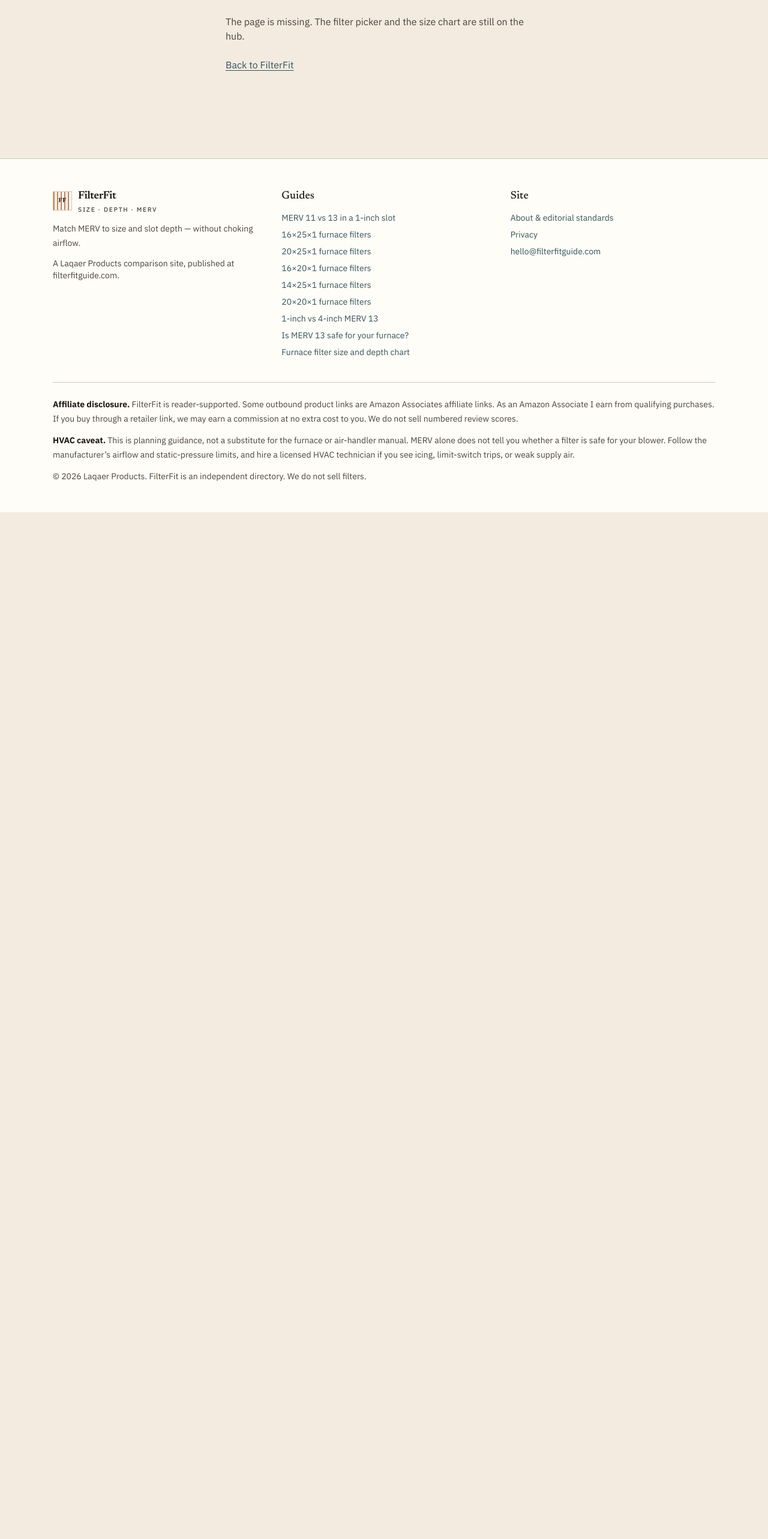
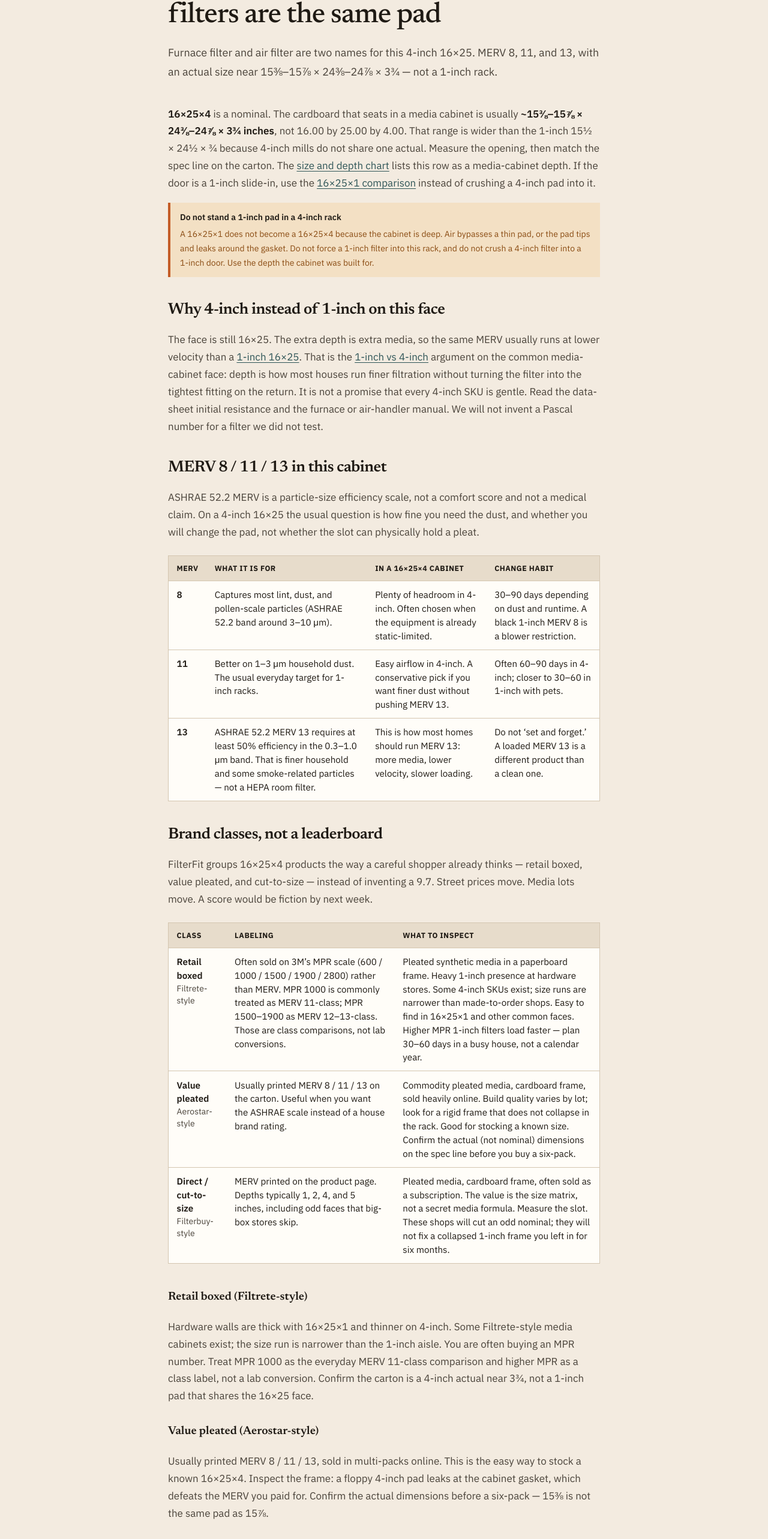
Before and after one commit to laqaer/filter-fit, a Next.js app: page /16x25x4-furnace-filters in a window 1280 px wide. Before the commit this address had no page. Shown: the part 214-2780 px from the top of the page at 60% size. Before the commit the page ends 1068 px from the top, so only its background shows below. Built offline with nearby package versions, Linux system fonts and the light colour scheme.

Commit message:
feat(content): add 16x25x4 furnace and air filter money page (FF-CONTENT-007)
Media-cabinet size page for the same 16×25 pad, with MERV 8/11/13, brand classes, and the existing laqaer-20 search block.

Co-authored-by: laqaer <laqaer@users.noreply.github.com>

```diff
--- /dev/null
+++ b/app/16x25x4-furnace-filters/page.tsx
@@ -0,0 +1,183 @@
+import type { Metadata } from "next";
+import Link from "next/link";
+import { AmazonShopExamples } from "@/components/amazon-shop-examples";
+import { Callout } from "@/components/callout";
+import { GuideHero } from "@/components/guide-hero";
+import { JsonLd } from "@/components/json-ld";
+import { RelatedGuides } from "@/components/related-guides";
+import { brandClasses, mervRows } from "@/lib/filters";
+import { openGraphImage } from "@/lib/metadata";
+import { articleJsonLd } from "@/lib/schema";
+
+const title = "16×25×4 furnace filters and air filters: MERV 8 vs 11 vs 13";
+const description =
+  "16x25x4 furnace filters and air filters are the same pad. MERV 8, 11, and 13 in a media cabinet — actual size, 4-inch vs 1-inch, and brand classes, no fake scores.";
+
+export const metadata: Metadata = {
+  title,
+  description,
+  alternates: { canonical: "/16x25x4-furnace-filters" },
+  openGraph: { ...openGraphImage, title, description, url: "/16x25x4-furnace-filters" },
+};
+
+export default function Size16x25x4Page() {
+  return (
+    <article className="mx-auto max-w-3xl px-4 py-12 sm:px-6">
+      <JsonLd
+        data={articleJsonLd({
+          headline: title,
+          description,
+          path: "/16x25x4-furnace-filters",
+        })}
+      />
+      <GuideHero
+        kicker="Media cabinet"
+        title="16×25×4 furnace filters and air filters are the same pad"
+        dek="Furnace filter and air filter are two names for this 4-inch 16×25. MERV 8, 11, and 13, with an actual size near 15⅜–15⅞ × 24⅜–24⅞ × 3¾ — not a 1-inch rack."
+      />
+
+      <div className="prose-fit mt-10">
+        <p>
+          <strong>16×25×4</strong> is a nominal. The cardboard that seats in a media cabinet is
+          usually <strong>~15⅜–15⅞ × 24⅜–24⅞ × 3¾ inches</strong>, not 16.00 by 25.00 by
+          4.00. That range is wider than the 1-inch 15½ × 24½ × ¾ because 4-inch mills do not share
+          one actual. Measure the opening, then match the spec line on the carton. The{" "}
+          <Link href="/furnace-filter-size-depth-chart">size and depth chart</Link> lists this row
+          as a media-cabinet depth. If the door is a 1-inch slide-in, use the{" "}
+          <Link href="/16x25x1-furnace-filters">16×25×1 comparison</Link> instead of crushing a
+          4-inch pad into it.
+        </p>
+        <Callout title="Do not stand a 1-inch pad in a 4-inch rack" tone="warn">
+          A 16×25×1 does not become a 16×25×4 because the cabinet is deep. Air bypasses a thin pad,
+          or the pad tips and leaks around the gasket. Do not force a 1-inch filter into this rack,
+          and do not crush a 4-inch filter into a 1-inch door. Use the depth the cabinet was built
+          for.
+        </Callout>
+
+        <h2>Why 4-inch instead of 1-inch on this face</h2>
+        <p>
+          The face is still 16×25. The extra depth is extra media, so the same MERV usually runs at
+          lower velocity than a{" "}
+          <Link href="/16x25x1-furnace-filters">1-inch 16×25</Link>. That is the{" "}
+          <Link href="/1-inch-vs-4-inch-merv-13">1-inch vs 4-inch</Link> argument on the common
+          media-cabinet face: depth is how most houses run finer filtration without turning the
+          filter into the tightest fitting on the return. It is not a promise that every 4-inch SKU
+          is gentle. Read the data-sheet initial resistance and the furnace or air-handler manual.
+          We will not invent a Pascal number for a filter we did not test.
+        </p>
+
+        <h2>MERV 8 / 11 / 13 in this cabinet</h2>
+        <p>
+          ASHRAE 52.2 MERV is a particle-size efficiency scale, not a comfort score and not a
+          medical claim. On a 4-inch 16×25 the usual question is how fine you need the dust, and
+          whether you will change the pad, not whether the slot can physically hold a pleat.
+        </p>
+      </div>
+
+      <div className="table-scroll mt-6">
+        <table>
+          <caption className="sr-only">MERV 8, 11, and 13 behavior in a 16x25x4 cabinet</caption>
+          <thead>
+            <tr>
+              <th scope="col">MERV</th>
+              <th scope="col">What it is for</th>
+              <th scope="col">In a 16×25×4 cabinet</th>
+              <th scope="col">Change habit</th>
+            </tr>
+          </thead>
+          <tbody>
+            {mervRows.map((row) => (
+              <tr key={row.merv}>
+                <td className="font-semibold text-ink">{row.merv}</td>
+                <td>{row.particles}</td>
+                <td>{row.deepMediaCharacter}</td>
+                <td>{row.changeHint}</td>
+              </tr>
+            ))}
+          </tbody>
+        </table>
+      </div>
+
+      <div className="prose-fit mt-10">
+        <h2>Brand classes, not a leaderboard</h2>
+        <p>
+          FilterFit groups 16×25×4 products the way a careful shopper already thinks — retail
+          boxed, value pleated, and cut-to-size — instead of inventing a 9.7. Street prices move.
+          Media lots move. A score would be fiction by next week.
+        </p>
+      </div>
+
+      <div className="table-scroll mt-6">
+        <table>
+          <caption className="sr-only">Filtrete, Aerostar, and Filterbuy style brand classes</caption>
+          <thead>
+            <tr>
+              <th scope="col">Class</th>
+              <th scope="col">Labeling</th>
+              <th scope="col">What to inspect</th>
+            </tr>
+          </thead>
+          <tbody>
+            {brandClasses.map((brand) => (
+              <tr key={brand.id}>
+                <td>
+                  <div className="font-semibold text-ink">{brand.name}</div>
+                  <div className="text-sm text-ink-soft">{brand.styleOf}</div>
+                </td>
+                <td>{brand.labeling}</td>
+                <td>
+                  {brand.construction} {brand.changeNotes}
+                </td>
+              </tr>
+            ))}
+          </tbody>
+        </table>
+      </div>
+
+      <div className="prose-fit mt-10">
+        <h3>Retail boxed (Filtrete-style)</h3>
+        <p>
+          Hardware walls are thick with 16×25×1 and thinner on 4-inch. Some Filtrete-style media
+          cabinets exist; the size run is narrower than the 1-inch aisle. You are often buying an
+          MPR number. Treat MPR 1000 as the everyday MERV 11-class comparison and higher MPR as a
+          class label, not a lab conversion. Confirm the carton is a 4-inch actual near 3¾, not a
+          1-inch pad that shares the 16×25 face.
+        </p>
+        <h3>Value pleated (Aerostar-style)</h3>
+        <p>
+          Usually printed MERV 8 / 11 / 13, sold in multi-packs online. This is the easy way to
+          stock a known 16×25×4. Inspect the frame: a floppy 4-inch pad leaks at the cabinet
+          gasket, which defeats the MERV you paid for. Confirm the actual dimensions before a
+          six-pack — 15⅜ is not the same pad as 15⅞.
+        </p>
+        <h3>Direct / cut-to-size (Filterbuy-style)</h3>
+        <p>
+          The same 16×25 face is sold as 16×25×1, 16×25×2, 16×25×4, and 16×25×5. The cabinet
+          decides. If the slot is 4 inches, order 16×25×4. A 5-inch pad belongs in a deep media
+          cabinet, not this one. A 1-inch pad standing in this slot wastes the media area you
+          already paid for.
+        </p>
+
+        <h2>Change intervals</h2>
+        <p>
+          Four inches of media loads slower than a 1-inch 16×25, which is why the interval
+          stretches. It does not disappear. Pets, renovation dust, and a furnace that runs all
+          winter still write the calendar. A printed “6 month” or “12 month” claim is a marketing
+          interval, not a measurement of your return.
+        </p>
+        <p>
+          Honest habits on this face, matching the table: MERV 8 often 30–90 days depending on dust
+          and runtime; MERV 11 often 60–90 days in 4-inch; MERV 13 is not set-and-forget. A loaded
+          16×25×4 is a different product than a clean one. If the current filter is packed early,
+          fix the dust load or the return before you chase a higher MERV.
+        </p>
+        <p>
+          Still unsure whether 13 is appropriate for the blower? Use{" "}
+          <Link href="/merv-13-safe-for-furnace">Is MERV 13 safe for your furnace?</Link>
+        </p>
+      </div>
+      <AmazonShopExamples face="16x25x4" />
+      <RelatedGuides except="/16x25x4-furnace-filters" />
+    </article>
+  );
+}
--- a/app/furnace-filter-size-depth-chart/page.tsx
+++ b/app/furnace-filter-size-depth-chart/page.tsx
@@ -64,7 +64,9 @@ export default function SizeChartPage() {
         <p>
           Actuals below are the usual North American cardboard sizes, not a guarantee for every
           mill. Always match the spec line on the SKU. If you live on 16×25, continue to the{" "}
-          <Link href="/16x25x1-furnace-filters">16×25×1 MERV comparison</Link>. If the rack is
+          <Link href="/16x25x1-furnace-filters">16×25×1 MERV comparison</Link>. The 16×25×4 row
+          is that face in a media cabinet —{" "}
+          <Link href="/16x25x4-furnace-filters">16×25×4 comparison</Link>. If the rack is
           20×25, use the <Link href="/20x25x1-furnace-filters">20×25×1 guide</Link>. If it is
           16×20 — often a furnace rack paired with a return-grille filter — use the{" "}
           <Link href="/16x20x1-furnace-filters">16×20×1 comparison</Link>. If it is 14×25 — a
@@ -92,7 +94,20 @@ export default function SizeChartPage() {
                 <td className="font-semibold text-ink">{row.nominal}</td>
                 <td>{row.typicalActual}</td>
                 <td>{row.commonDepths}</td>
-                <td>{row.notes}</td>
+                <td>
+                  {row.notes}
+                  {row.nominal === "16×25×4" ? (
+                    <>
+                      {" "}
+                      <Link
+                        className="text-air underline underline-offset-3 hover:text-copper-dark"
+                        href="/16x25x4-furnace-filters"
+                      >
+                        16×25×4 comparison
+                      </Link>.
+                    </>
+                  ) : null}
+                </td>
               </tr>
             ))}
           </tbody>
--- a/lib/filters.ts
+++ b/lib/filters.ts
@@ -222,6 +222,8 @@ export function recommend(
             : faceId === "20x20"
               ? ["/20x20x1-furnace-filters"]
               : [];
+  const cabinetGuide =
+    faceId === "16x25" && depth === 4 ? ["/16x25x4-furnace-filters"] : [];
 
   if (depth === 1 && merv === 13) {
     return {
@@ -288,6 +290,7 @@ export function recommend(
         "/1-inch-vs-4-inch-merv-13",
         "/merv-13-safe-for-furnace",
         "/furnace-filter-size-depth-chart",
+        ...cabinetGuide,
       ],
     };
   }
@@ -295,7 +298,11 @@ export function recommend(
   return {
     headline: `${sizeLabel}: MERV ${merv} in a ${depth}-inch cabinet leaves airflow room`,
     body: `With ${depth} inches of media, MERV ${merv} is rarely the limiting fitting — a dirty filter, a crushed flex return, or an undersized grille usually is. Use the extra depth for longer service intervals, not for forgetting the filter exists.`,
-    related: ["/1-inch-vs-4-inch-merv-13", "/furnace-filter-size-depth-chart"],
+    related: [
+      "/1-inch-vs-4-inch-merv-13",
+      "/furnace-filter-size-depth-chart",
+      ...cabinetGuide,
+    ],
   };
 }
 
--- a/lib/guides.ts
+++ b/lib/guides.ts
@@ -56,6 +56,14 @@ export const guides: Guide[] = [
       "Compare 20x20x1 furnace filters at MERV 8, 11, and 13. Brand-class notes for Filtrete, Aerostar, and Filterbuy-style filters.",
   },
   {
+    href: "/16x25x4-furnace-filters",
+    title: "16×25×4 furnace and air filters",
+    kicker: "Media cabinet",
+    dek: "Furnace filter and air filter name the same 16×25×4 pad. MERV 8 / 11 / 13 in a media cabinet — actual size, brand classes, no fake scores.",
+    description:
+      "Compare 16x25x4 furnace filters and air filters — the same pad — at MERV 8, 11, and 13. Actual size, 4-inch vs 1-inch, and brand-class notes.",
+  },
+  {
     href: "/1-inch-vs-4-inch-merv-13",
     title: "1-inch vs 4-inch MERV 13",
     kicker: "Depth first",
```
Also changed, not shown: 1 other file (tests, documents, lock files or other folders).
